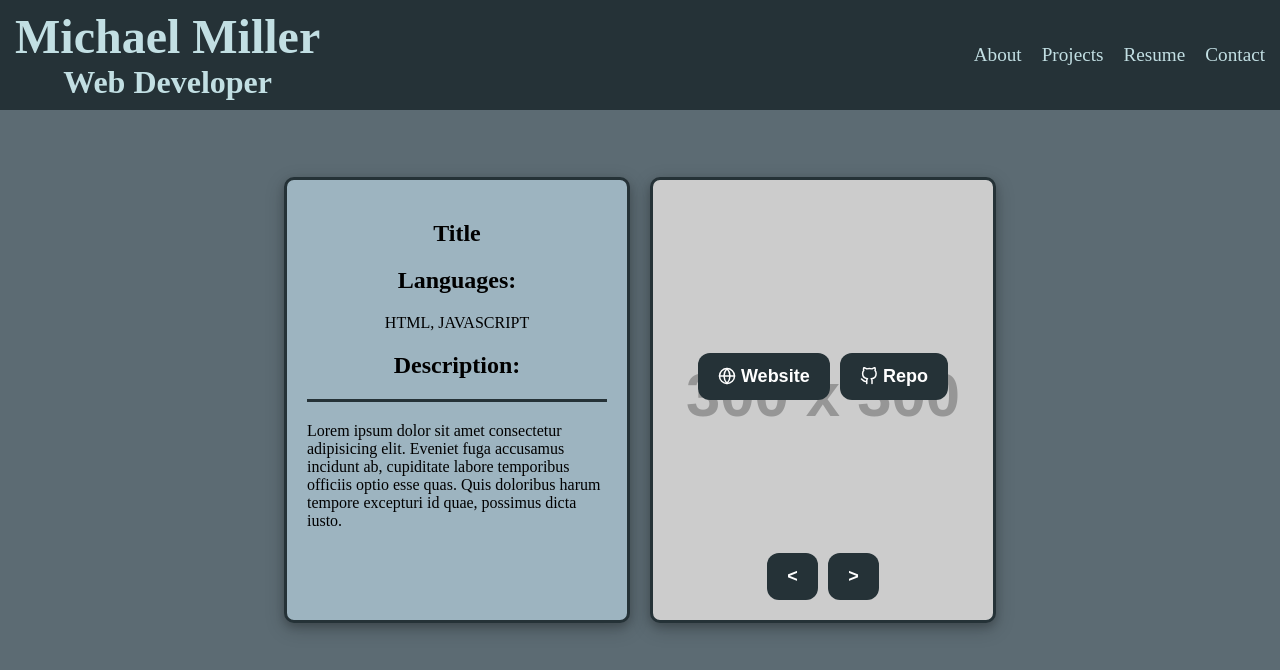
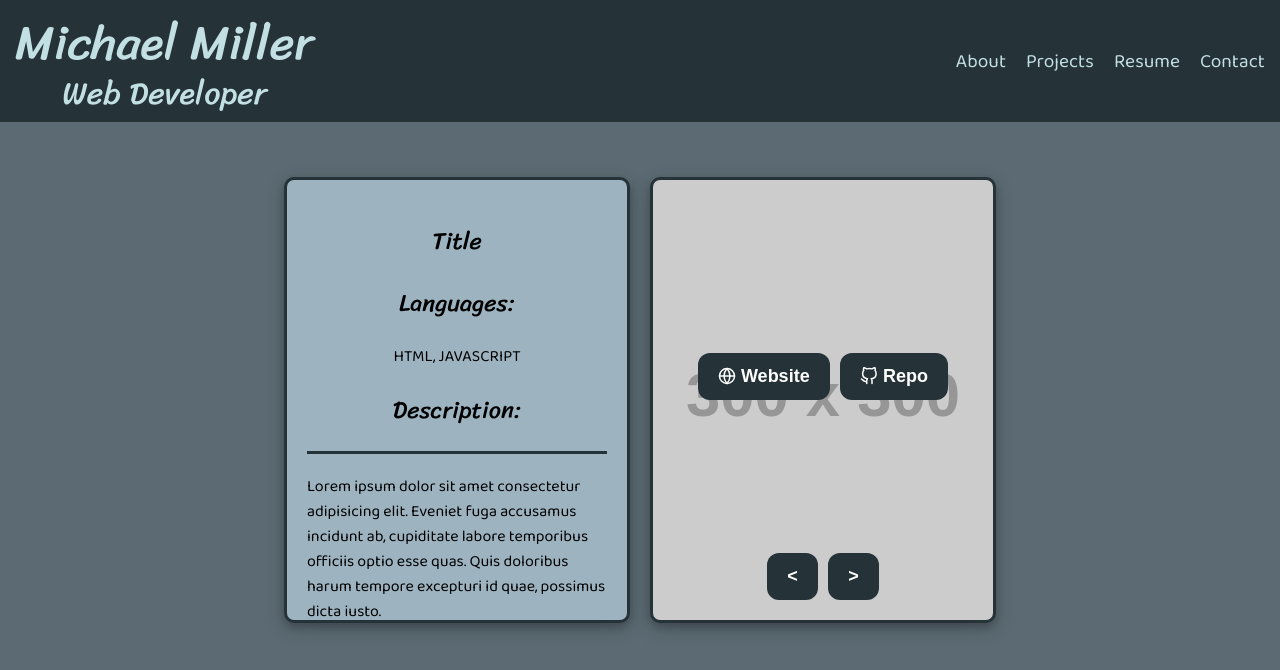
Before and after one commit to mimi5930/mike-miller-dev-port, a React (Create React App) app: page /portfolio in a window 1280 px wide. Shown: the top 670 px of the page. Built offline with nearby package versions, Linux system fonts and the light colour scheme.

Commit message:
added fonts

```diff
--- a/src/App.css
+++ b/src/App.css
@@ -1,12 +1,42 @@
+@import url('https://fonts.googleapis.com/css2?family=Baloo+2&family=Sriracha&display=swap');
+
 :root {
   --main-bg-color: #5c6b73;
   --header-bg-color: #253237;
   --title-color: #c2dfe3;
   --text-color: #e0fbfc;
   --box-color: #9db4c0;
+
+  /* Fonts */
+  --heading-font: 'Sriracha', cursive;
+  --text-font: 'Baloo 2', cursive;
 }
 
 /* TODO: Change height back, currently used for testing */
+
+/* General Font Styling */
+
+h1 {
+  font-family: var(--heading-font);
+  font-weight: 400;
+}
+
+h2 {
+  font-family: var(--heading-font);
+  font-weight: 400;
+}
+
+li {
+  font-family: var(--text-font);
+}
+
+p {
+  font-family: var(--text-font);
+  font-weight: 500;
+}
+
+/* ================ */
+
 .app {
   min-height: 120vh;
   background: var(--main-bg-color);
--- a/src/components/Navbar/Navbar.jsx
+++ b/src/components/Navbar/Navbar.jsx
@@ -2,6 +2,7 @@ import { useEffect, useState } from 'react';
 import './navbar.css';
 
 // TODO: Navigation Links Scroll to different sections
+// TODO: Fix
 
 export default function Navbar() {
   function onScroll() {
--- a/src/components/Navbar/navbar.css
+++ b/src/components/Navbar/navbar.css
@@ -30,6 +30,7 @@
 .title-container > h2 {
   font-size: 2rem;
   margin: 0;
+  margin-top: -20px;
 }
 
 ul {
```
